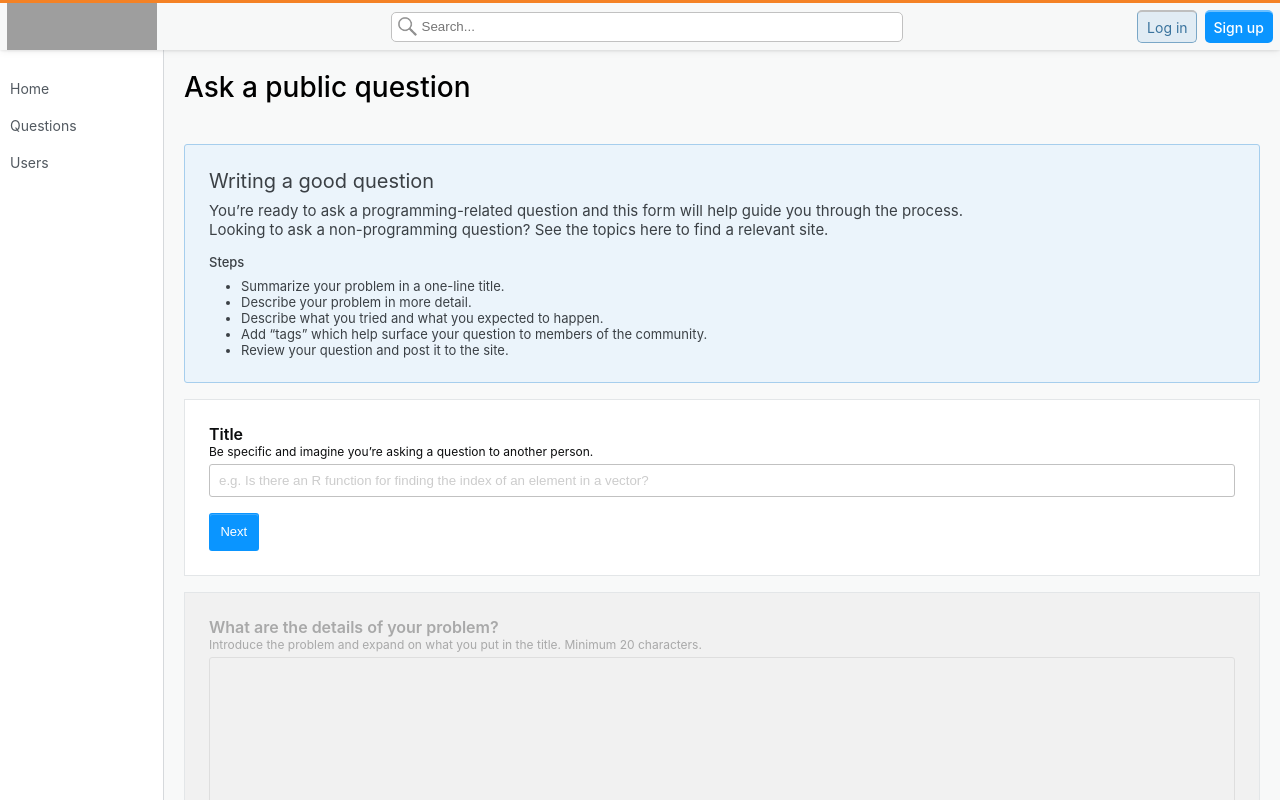
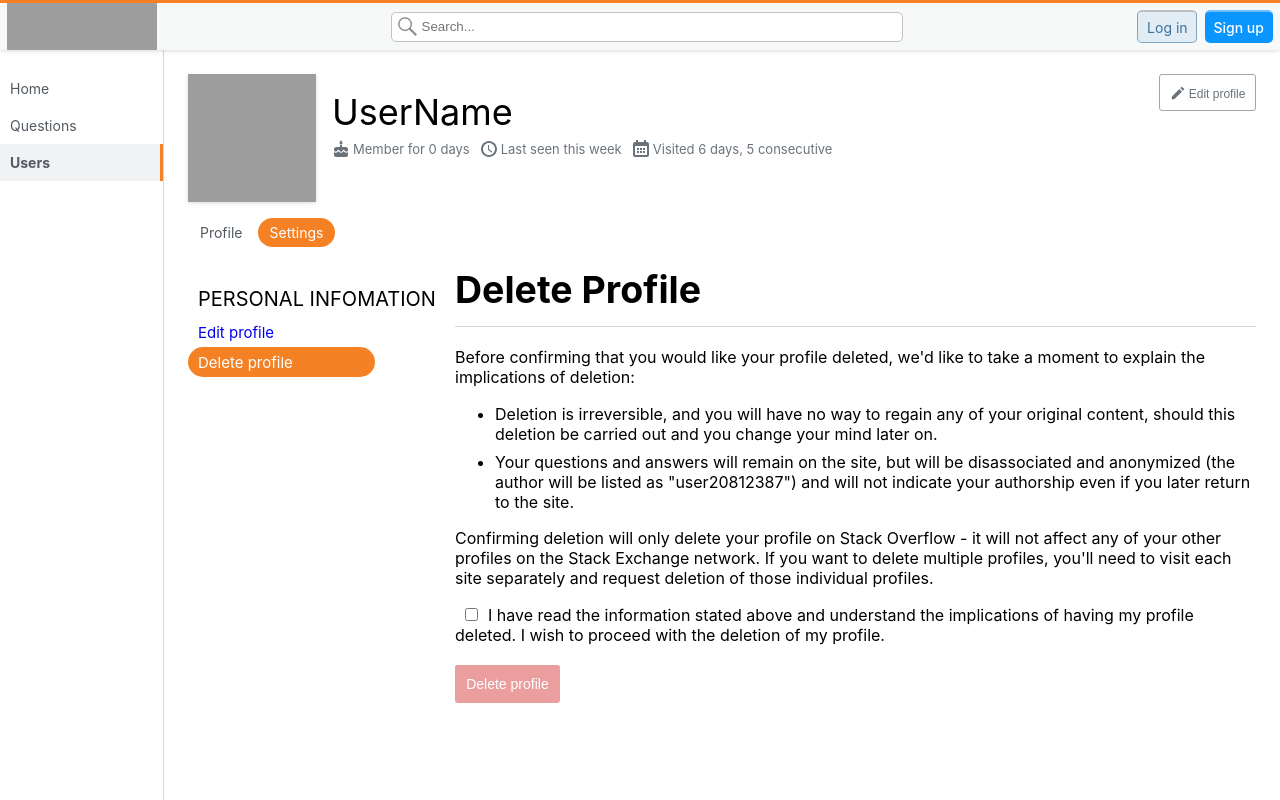
Before and after one commit to codestates-seb/seb41_pre_039, a React (Create React App) app in the folder client/: page /user/delete in a window 1280 px wide. Shown: the top 800 px of the page. Built offline with nearby package versions, Linux system fonts and the light colour scheme; grey boxes are pictures that could not be loaded; the HTML template or start-up script is replaced by a standard one.

Commit message:
fix: add Link for other pages and modify .active

```diff
--- a/client/src/App.js
+++ b/client/src/App.js
@@ -7,6 +7,9 @@ import Post from './pages/Post';
 import Home from './pages/Home';
 import AddQuestion from './pages/AddQuestion';
 import Login from './pages/Login';
+import UserProfile from './pages/UserProfile';
+import UserProfileSetting from './pages/UserProfileSetting';
+import DeleteProfile from './pages/DeleteProfile';
 import { useState } from 'react';
 
 function App() {
@@ -26,12 +29,9 @@ function App() {
               <Route path="/" element={<Home />} />
               <Route path="/question" element={<Post />} />
               <Route path="/addquestion" element={<AddQuestion />} />
-              {/* User 컴포넌트로 수정 필요 */}
-              <Route path="/user" element={<AddQuestion />} />
-              {/* Setting 컴포넌트로 수정 필요 */}
-              <Route path="/user/setting" element={<AddQuestion />} />
-              {/* Delete 컴포넌트로 수정 필요 */}
-              <Route path="/user/delete" element={<AddQuestion />} />
+              <Route path="/user" element={<UserProfile />} />
+              <Route path="/user/setting" element={<UserProfileSetting />} />
+              <Route path="/user/delete" element={<DeleteProfile />} />
               <Route path="/login" element={<Login />} />
               {/* SignUp 컴포넌트로 수정 필요 */}
               <Route path="/signup" element={<Login />} />
--- a/client/src/components/Sidebar.js
+++ b/client/src/components/Sidebar.js
@@ -10,24 +10,10 @@ const Sidebar = () => {
           <li className={location.pathname === '/' ? 'active' : ''}>
             <Link to="/">Home</Link>
           </li>
-          <li
-            className={
-              location.pathname === '/question' ||
-              location.pathname === '/addquestion'
-                ? 'active'
-                : ''
-            }
-          >
+          <li className={location.pathname.match(/question/g) ? 'active' : ''}>
             <Link to="/question">Questions</Link>
           </li>
-          <li
-            className={
-              location.pathname === '/user' ||
-              location.pathname === '/user/setting'
-                ? 'active'
-                : ''
-            }
-          >
+          <li className={location.pathname.match(/user/g) ? 'active' : ''}>
             <Link to="/user">Users</Link>
           </li>
         </ul>
--- a/client/src/components/UserProfileHeader.js
+++ b/client/src/components/UserProfileHeader.js
@@ -1,7 +1,8 @@
+import { Link, useLocation } from 'react-router-dom';
 import styled from 'styled-components';
 import './UserProfileHeader.css';
 
-const EllipseButton = styled.a`
+const EllipseButton = styled(Link)`
   display: flex;
   padding: 6px 12px;
   border-radius: 1000px;
@@ -9,6 +10,7 @@ const EllipseButton = styled.a`
   color: #525960;
   font-size: 14px;
   margin-right: 3px;
+  text-decoration: none;
 
   &:hover {
     background-color: #e3e6e8;
@@ -25,6 +27,7 @@ const EllipseButton = styled.a`
 `;
 
 export default function UserProfileHeader() {
+  const location = useLocation();
   return (
     <>
       <div className="userProfile-userinfo">
@@ -92,10 +95,22 @@ export default function UserProfileHeader() {
       <nav className="userProfile-sidemenu">
         <ul>
           <li>
-            <EllipseButton>Profile</EllipseButton>
+            <EllipseButton
+              to="/user"
+              className={location.pathname === '/user' ? 'active' : ''}
+            >
+              Profile
+            </EllipseButton>
           </li>
           <li>
-            <EllipseButton className="active">Settings</EllipseButton>
+            <EllipseButton
+              to="/user/setting"
+              className={
+                location.pathname.match(/setting|delete/) ? 'active' : ''
+              }
+            >
+              Settings
+            </EllipseButton>
           </li>
         </ul>
       </nav>
--- a/client/src/pages/DeleteProfile.js
+++ b/client/src/pages/DeleteProfile.js
@@ -2,8 +2,9 @@ import styled from 'styled-components';
 import UserProfileHeader from '../components/UserProfileHeader';
 import './DeleteProfile.css';
 import { useState } from 'react';
+import { Link } from 'react-router-dom';
 
-const SideMenuBar = styled.a`
+const SideMenuBar = styled(Link)`
   display: flex;
   align-items: center;
   width: 70%;
@@ -13,6 +14,7 @@ const SideMenuBar = styled.a`
   text-align: left;
   font-size: 15px;
   cursor: pointer;
+  text-decoration: none;
 
   &:hover {
     background-color: hsl(210deg 8% 90%);
@@ -73,10 +75,10 @@ export default function DeleteProfile() {
           <div className="fortitle">
             <h4 className="menu-title">PERSONAL INFOMATION</h4>
           </div>
-          <SideMenuBar>
+          <SideMenuBar to="/user/setting">
             <Menu>Edit profile</Menu>
           </SideMenuBar>
-          <SideMenuBar className="active">
+          <SideMenuBar to="/user/delete" className="active">
             <Menu>Delete profile</Menu>
           </SideMenuBar>
         </div>
--- a/client/src/pages/UserProfileSetting.js
+++ b/client/src/pages/UserProfileSetting.js
@@ -2,8 +2,9 @@ import { useState } from 'react';
 import styled from 'styled-components';
 import './UserProfileSetting.css';
 import UserProfileHeader from '../components/UserProfileHeader';
+import { Link } from 'react-router-dom';
 
-const SideMenuBar = styled.a`
+const SideMenuBar = styled(Link)`
   display: flex;
   align-items: center;
   width: 70%;
@@ -13,6 +14,7 @@ const SideMenuBar = styled.a`
   text-align: left;
   font-size: 15px;
   cursor: pointer;
+  text-decoration: none;
 
   &:hover {
     background-color: hsl(210deg 8% 90%);
@@ -90,10 +92,10 @@ const UserProfileSetting = () => {
           <div className="fortitle">
             <h4 className="menu-title">PERSONAL INFOMATION</h4>
           </div>
-          <SideMenuBar className="active">
+          <SideMenuBar to="/user/setting" className="active">
             <Menu>Edit profile</Menu>
           </SideMenuBar>
-          <SideMenuBar>
+          <SideMenuBar to="/user/delete">
             <Menu>Delete profile</Menu>
           </SideMenuBar>
         </div>
```
